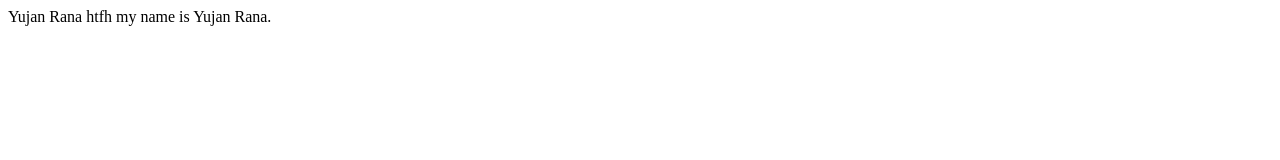
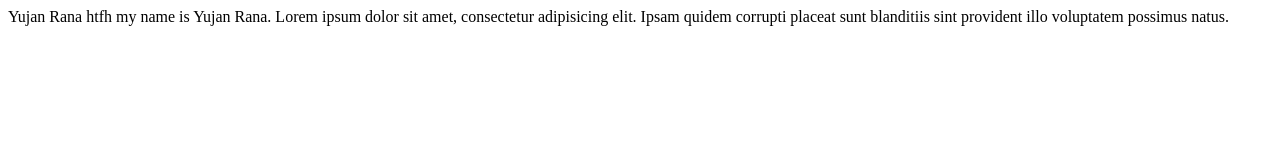
Before and after one commit to Yujan123/trainingithub, a plain HTML site: page index.html in a window 1280 px wide. Drawn offline with Linux system fonts and the light colour scheme.

Commit message:
first commit

```diff
--- a/index.html
+++ b/index.html
@@ -7,7 +7,7 @@
 </head>
 <body>
      Yujan Rana htfh
-     my name is Yujan Rana.
+     my name is Yujan Rana. Lorem ipsum dolor sit amet, consectetur adipisicing elit. Ipsam quidem corrupti placeat sunt blanditiis sint provident illo voluptatem possimus natus.
 
 </body>
 </html>
```
